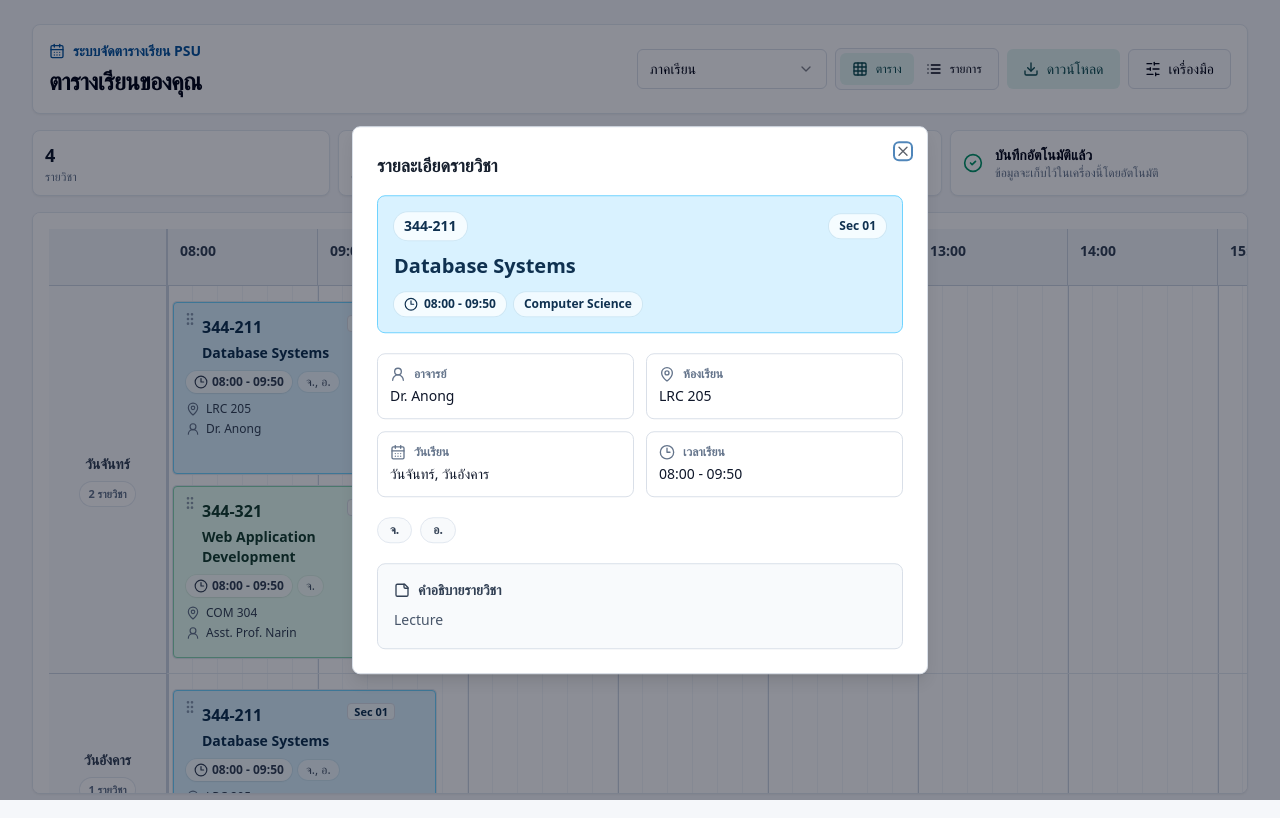
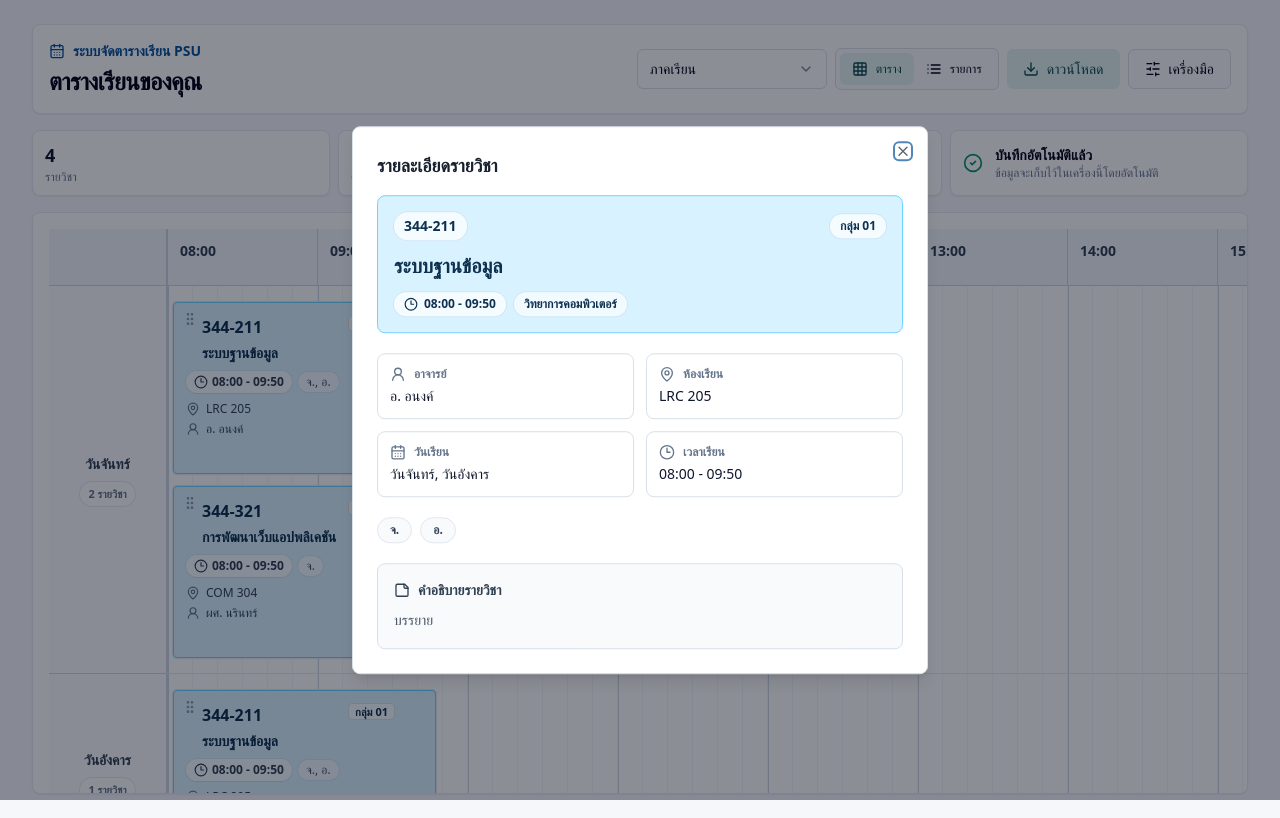
Before and after one commit to Thrrach/study-schedule, a Next.js app: page / in a window 1280 px wide. Both pictures are taken after a click on the button 304 px from the left and 388 px from the top of the page. Built offline with nearby package versions, Linux system fonts and the light colour scheme.

Commit message:
feat: update Thai language translations for course details and UI elements

```diff
--- a/components/ClassCard.tsx
+++ b/components/ClassCard.tsx
@@ -74,7 +74,7 @@ export function ClassCard({ item, compact, dragDay, onView, onEdit, onDuplicate,
           </p>
         </div>
         <span className="shrink-0 rounded border bg-white/75 px-1.5 py-0.5 text-[11px] font-semibold leading-none">
-          Sec {item.section || "-"}
+          กลุ่ม {item.section || "-"}
         </span>
       </div>
 
--- a/components/ClassForm.tsx
+++ b/components/ClassForm.tsx
@@ -117,9 +117,9 @@ export function ClassForm({
           <Input autoFocus value={value.courseCode} onChange={(event) => update("courseCode", event.target.value)} placeholder="เช่น 344-211" />
         </Field>
         <Field label="ชื่อวิชา" error={submitted && errors.courseName ? "จำเป็น" : undefined}>
-          <Input value={value.courseName} onChange={(event) => update("courseName", event.target.value)} placeholder="เช่น Database Systems" />
+          <Input value={value.courseName} onChange={(event) => update("courseName", event.target.value)} placeholder="เช่น ระบบฐานข้อมูล" />
         </Field>
-        <Field label="กลุ่ม (Sec)" error={submitted && errors.section ? "จำเป็น" : undefined}>
+        <Field label="กลุ่มเรียน" error={submitted && errors.section ? "จำเป็น" : undefined}>
           <Input value={value.section} onChange={(event) => update("section", event.target.value)} placeholder="01" />
         </Field>
         <Field label="วันที่เรียน" error={submitted && errors.days ? "เลือกอย่างน้อย 1 วัน" : undefined}>
--- a/components/SubjectDetailDialog.tsx
+++ b/components/SubjectDetailDialog.tsx
@@ -42,7 +42,7 @@ export function SubjectDetailDialog({ item, open, onOpenChange }: SubjectDetailD
                     {item.courseCode}
                   </div>
                   <div className="rounded-full bg-white/75 px-2.5 py-1 text-xs font-semibold ring-1 ring-black/5">
-                    Sec {item.section || "-"}
+                    กลุ่ม {item.section || "-"}
                   </div>
                 </div>
                 <h2 className="mt-3 text-xl font-semibold leading-snug">{item.courseName}</h2>
--- a/components/TimetableGrid.tsx
+++ b/components/TimetableGrid.tsx
@@ -93,7 +93,7 @@ function ExportHeader({
     <div className="export-only mb-4 hidden border-b border-slate-200 pb-4" style={{ width }}>
       <div className="flex items-start justify-between gap-4">
         <div>
-          <p className="text-xs font-semibold uppercase text-primary">Prince of Songkla University</p>
+          <p className="text-xs font-semibold uppercase text-primary">มหาวิทยาลัยสงขลานครินทร์</p>
           <h2 className="mt-1 text-2xl font-semibold text-slate-950">ตารางเรียน</h2>
         </div>
         <div className="grid gap-1 text-right text-sm text-slate-600">
--- a/components/TimetableListView.tsx
+++ b/components/TimetableListView.tsx
@@ -46,7 +46,7 @@ export function TimetableListView({ classes, onView }: TimetableListViewProps) {
                         <Clock3 className="mt-0.5 h-4 w-4 text-slate-400" />
                         <div>
                           <div>{item.startTime} - {item.endTime}</div>
-                          <div className="mt-1 text-xs font-medium text-slate-500">Sec {item.section || "-"}</div>
+                          <div className="mt-1 text-xs font-medium text-slate-500">กลุ่ม {item.section || "-"}</div>
                         </div>
                       </div>
                       <div className="min-w-0">
--- a/data/sample-data.ts
+++ b/data/sample-data.ts
@@ -31,30 +31,30 @@ export const sampleClasses: ClassItem[] = [
   {
     id: "sample-1",
     courseCode: "344-211",
-    courseName: "Database Systems",
+    courseName: "ระบบฐานข้อมูล",
     section: "01",
-    instructor: "Dr. Anong",
+    instructor: "อ. อนงค์",
     room: "LRC 205",
     days: ["Monday", "Tuesday"],
     startTime: "08:00",
     endTime: "09:50",
     color: "#0f766e",
-    note: "Lecture",
+    note: "บรรยาย",
     createdAt: now,
     updatedAt: now
   },
   {
     id: "sample-2",
     courseCode: "344-321",
-    courseName: "Web Application Development",
+    courseName: "การพัฒนาเว็บแอปพลิเคชัน",
     section: "02",
-    instructor: "Asst. Prof. Narin",
+    instructor: "ผศ. นรินทร์",
     room: "COM 304",
     days: ["Monday"],
     startTime: "08:00",
     endTime: "09:50",
     color: "#2563eb",
-    note: "Lab group A",
+    note: "กลุ่มแล็บ A",
     createdAt: now + 1,
     updatedAt: now + 1
   },
@@ -63,7 +63,7 @@ export const sampleClasses: ClassItem[] = [
     courseCode: "895-101",
     courseName: "English for Communication",
     section: "05",
-    instructor: "Aj. Mali",
+    instructor: "อ. มาลี",
     room: "BSc 1102",
     days: ["Wednesday"],
     startTime: "10:00",
@@ -75,15 +75,15 @@ export const sampleClasses: ClassItem[] = [
   {
     id: "sample-4",
     courseCode: "935-222",
-    courseName: "Data Structures",
+    courseName: "โครงสร้างข้อมูล",
     section: "01",
-    instructor: "Dr. Wichai",
+    instructor: "ดร. วิชัย",
     room: "ENG 420",
     days: ["Friday"],
     startTime: "13:00",
     endTime: "15:50",
     color: "#7c3aed",
-    note: "Bring laptop",
+    note: "นำโน้ตบุ๊กมาด้วย",
     createdAt: now + 3,
     updatedAt: now + 3
   }
--- a/lib/subject-theme.ts
+++ b/lib/subject-theme.ts
@@ -14,7 +14,7 @@ export interface SubjectTheme {
 const themes: Record<SubjectCategory, SubjectTheme> = {
   "computer-science": {
     category: "computer-science",
-    label: "Computer Science",
+    label: "วิทยาการคอมพิวเตอร์",
     background: "#d9f2ff",
     border: "#6fd3ff",
     accent: "#0b6fae",
@@ -22,7 +22,7 @@ const themes: Record<SubjectCategory, SubjectTheme> = {
   },
   general: {
     category: "general",
-    label: "General Education",
+    label: "หมวดวิชาศึกษาทั่วไป",
     background: "#e8f7e8",
     border: "#8fd88f",
     accent: "#2f8f4e",
@@ -30,7 +30,7 @@ const themes: Record<SubjectCategory, SubjectTheme> = {
   },
   sports: {
     category: "sports",
-    label: "Sports",
+    label: "พลศึกษา",
     background: "#efe3ff",
     border: "#b79cff",
     accent: "#6d4bc4",
@@ -38,7 +38,7 @@ const themes: Record<SubjectCategory, SubjectTheme> = {
   },
   online: {
     category: "online",
-    label: "Online",
+    label: "ออนไลน์",
     background: "#dff1ff",
     border: "#84c5ff",
     accent: "#16639c",
@@ -46,7 +46,7 @@ const themes: Record<SubjectCategory, SubjectTheme> = {
   },
   laboratory: {
     category: "laboratory",
-    label: "Laboratory",
+    label: "ปฏิบัติการ",
     background: "#e7fff3",
     border: "#89d7b2",
     accent: "#19845a",
```
